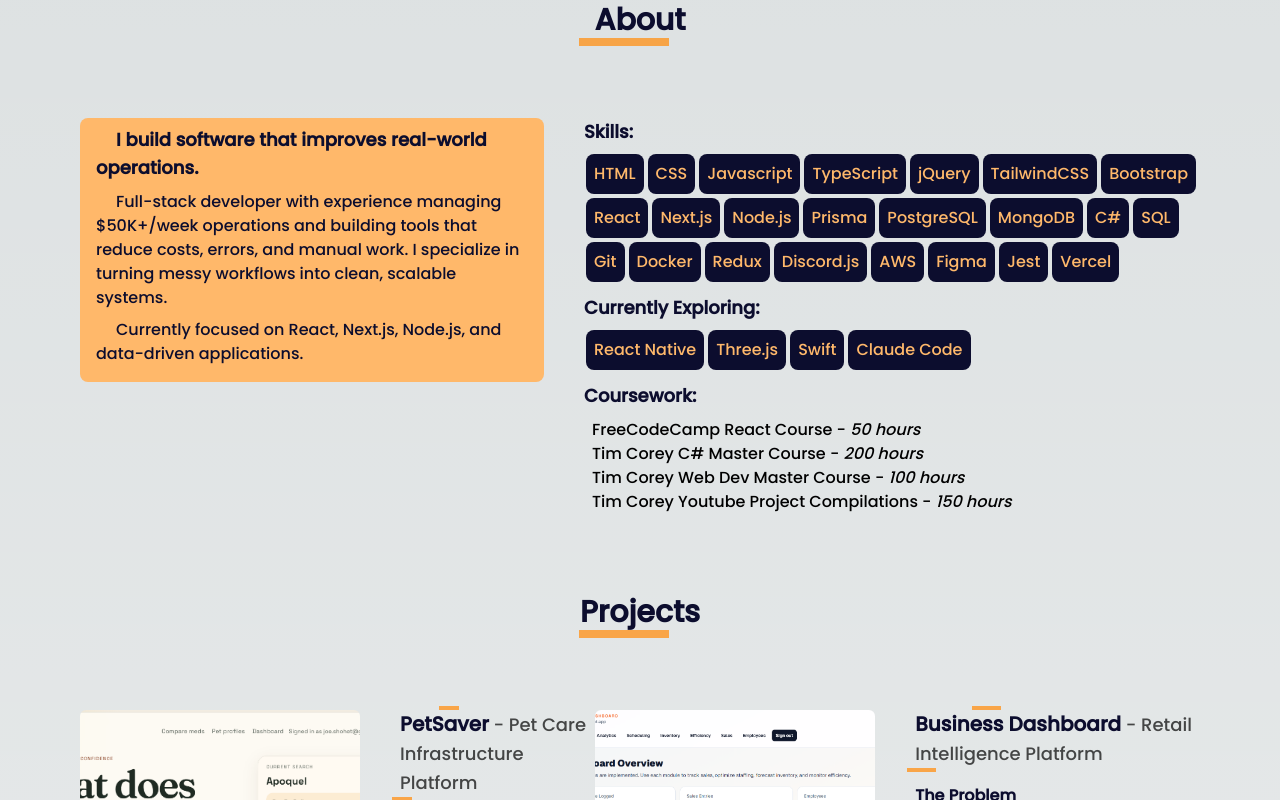
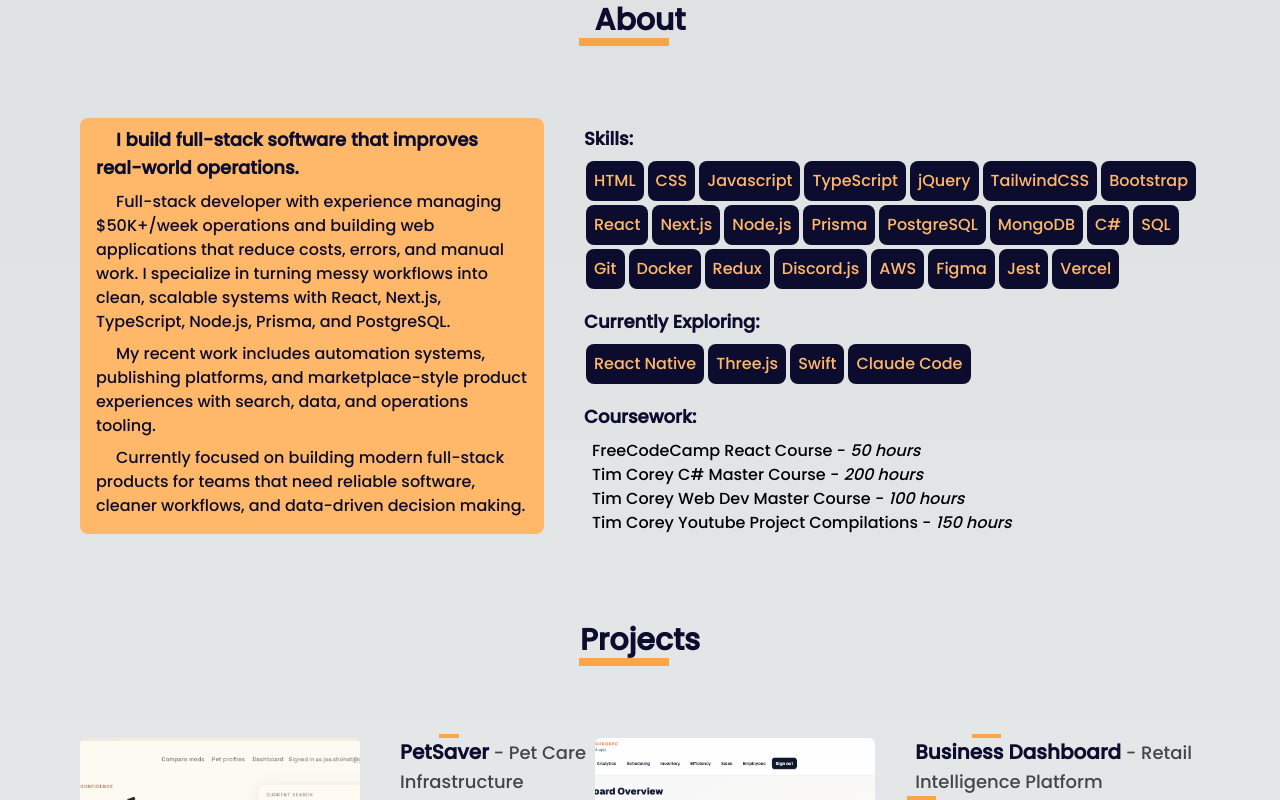
Before and after one commit to jshohet/portfolio, a Next.js app: page / in a window 1280 px wide. Shown: the part 1020-1820 px from the top of the page. Built offline with nearby package versions, Linux system fonts and the light colour scheme; no server answers.

Commit message:
SEO json-ld

```diff
--- a/app/components/About.tsx
+++ b/app/components/About.tsx
@@ -20,22 +20,30 @@ const About = ({
 }: IAboutProps) => {
   return (
     <div className="mb-20 mt-10 scroll-mt-10" id={id}>
-      <h1 className="font-bold text-3xl mt-8 mb-20 flex justify-center titles text-[#0c0d2e] dark:text-orange-400">
+      <h2 className="font-bold text-3xl mt-8 mb-20 flex justify-center titles text-[#0c0d2e] dark:text-orange-400">
         About
-      </h1>
+      </h2>
       <div className=" lg:mx-20 grid grid-cols-1 lg:grid-cols-[45%_auto]">
         <div className="text-[#0c0d2e] dark:text-white/80 dark:bg-[#2F3F57] mb-2 bg-orange-300 h-fit  rounded-lg lg:mr-10 w-fit px-4 pt-1 pb-4 lg:ml-0 mx-2">
           <p className="indent-5 my-1 font-bold text-lg">
-            I build software that improves real-world operations.
+            I build full-stack software that improves real-world operations.
           </p>
           <p className="indent-5 mt-2">
             Full-stack developer with experience managing $50K+/week operations
-            and building tools that reduce costs, errors, and manual work. I
-            specialize in turning messy workflows into clean, scalable systems.
+            and building web applications that reduce costs, errors, and manual
+            work. I specialize in turning messy workflows into clean, scalable
+            systems with React, Next.js, TypeScript, Node.js, Prisma, and
+            PostgreSQL.
           </p>
           <p className="indent-5 mt-2">
-            Currently focused on React, Next.js, Node.js, and data-driven
-            applications.
+            My recent work includes automation systems, publishing platforms,
+            and marketplace-style product experiences with search, data, and
+            operations tooling.
+          </p>
+          <p className="indent-5 mt-2">
+            Currently focused on building modern full-stack products for teams
+            that need reliable software, cleaner workflows, and data-driven
+            decision making.
           </p>
         </div>
         <div className="flex flex-col justify-evenly">
--- a/app/components/Contact.tsx
+++ b/app/components/Contact.tsx
@@ -1,4 +1,4 @@
-'use client'
+"use client";
 import React, { useState } from "react";
 
 const Contact = ({ id }: { id: string }) => {
@@ -7,9 +7,9 @@ const Contact = ({ id }: { id: string }) => {
 
   return (
     <div id={id} className="scroll-mt-10">
-      <h1 className="font-bold text-3xl mt-8 mb-20 flex justify-center titles dark:text-orange-400 text-[#0c0d2e]">
+      <h2 className="font-bold text-3xl mt-8 mb-20 flex justify-center titles dark:text-orange-400 text-[#0c0d2e]">
         Contact
-      </h1>
+      </h2>
       <div className="mx-2 lg:mx-20 grid grid-cols-1 bg-white dark:bg-[#2F3F57] shadow-lg rounded-md">
         <div className="flex flex-wrap justify-center p-4 mb-6">
           <div className="w-full px-3 mb-5">
--- a/app/components/Homes.tsx
+++ b/app/components/Homes.tsx
@@ -24,7 +24,13 @@ const Home = ({ id }: { id: string }) => {
   return (
     <div className="mb-20 scroll-mt-10" id={id}>
       <div className="absolute top-20 w-full z-100 bg-gradient-to-b from-[#e1e4e5] via-[#e1e4e5] to-transparent dark:from-[#2e3c4f] dark:via-[#2e3c4f]">
-        <div className="flex justify-center ml-2 text-[30px] sm:text-4xl md:text-6xl mt-10 select-none">
+        <h1 className="sr-only">
+          Josef Shohet - Full-Stack Developer building Next.js, React,
+          TypeScript, Prisma, and PostgreSQL applications
+        </h1>
+        <div
+          aria-hidden="true"
+          className="flex justify-center ml-2 text-[30px] sm:text-4xl md:text-6xl mt-10 select-none">
           {firstNameLetters.map((letter) => (
             <NameLetter key={`first-${letter}`} letter={letter} />
           ))}
@@ -37,6 +43,11 @@ const Home = ({ id }: { id: string }) => {
           <h2 className="text-black/80 dark:text-white/80 font-semibold text-center text-lg sm:text-xl mt-2 select-none">
             Full-Stack Developer
           </h2>
+          <p className="mx-auto mt-3 max-w-2xl px-4 text-center text-sm sm:text-base text-[#0c0d2e]/80 dark:text-white/80">
+            Building React, Next.js, TypeScript, Node.js, Prisma, and PostgreSQL
+            products focused on operations, automation, and data-driven web
+            applications.
+          </p>
         </div>
       </div>
 
--- a/app/components/Projects.tsx
+++ b/app/components/Projects.tsx
@@ -36,9 +36,9 @@ interface IProjectsProps {
 const Projects = ({ id, projects }: IProjectsProps) => {
   return (
     <div id={id} className="scroll-mt-10">
-      <h1 className="font-bold text-3xl mt-8 mb-20 flex justify-center titles text-[#0c0d2e] dark:text-orange-400">
+      <h2 className="font-bold text-3xl mt-8 mb-20 flex justify-center titles text-[#0c0d2e] dark:text-orange-400">
         Projects
-      </h1>
+      </h2>
       <div className="mx-4 lg:mx-20 grid grid-cols-1 xl:grid-cols-[46%_auto]">
         {projects &&
           projects.map((project, idx) => (
--- a/app/layout.tsx
+++ b/app/layout.tsx
@@ -5,9 +5,48 @@ import "./globals.css";
 
 const poppins = Poppins({ weight: ["500"], subsets: ["latin"] });
 const gaId = process.env.NEXT_PUBLIC_GA_ID;
+const baseUrl = "https://josef-shohet-portfolio.vercel.app";
+
+const structuredData = {
+  "@context": "https://schema.org",
+  "@graph": [
+    {
+      "@type": "Person",
+      name: "Josef Shohet",
+      url: baseUrl,
+      image: `${baseUrl}/img/headshot.jpg`,
+      jobTitle: "Full-Stack Developer",
+      sameAs: [
+        "https://github.com/jshohet",
+        "https://www.linkedin.com/in/josef-shohet",
+      ],
+      knowsAbout: [
+        "React",
+        "Next.js",
+        "TypeScript",
+        "Node.js",
+        "Prisma",
+        "PostgreSQL",
+        "Workflow Automation",
+        "Web Application Development",
+      ],
+    },
+    {
+      "@type": "WebSite",
+      name: "Josef Shohet Portfolio",
+      url: baseUrl,
+      description:
+        "Portfolio of Josef Shohet, a full-stack developer building modern web products, automation systems, and data-driven applications.",
+      author: {
+        "@type": "Person",
+        name: "Josef Shohet",
+      },
+    },
+  ],
+};
 
 export const metadata: Metadata = {
-  metadataBase: new URL("https://josef-shohet-portfolio.vercel.app/"),
+  metadataBase: new URL(`${baseUrl}/`),
   title: {
     default: "Josef Shohet | Full-Stack Developer",
     template: "%s | Josef Shohet",
@@ -70,6 +109,12 @@ export default function RootLayout({
   return (
     <html lang="en" className="scroll-smooth">
       <body className={poppins.className}>
+        <script
+          type="application/ld+json"
+          dangerouslySetInnerHTML={{
+            __html: JSON.stringify(structuredData),
+          }}
+        />
         {children}
         {gaId ? (
           <>
```
